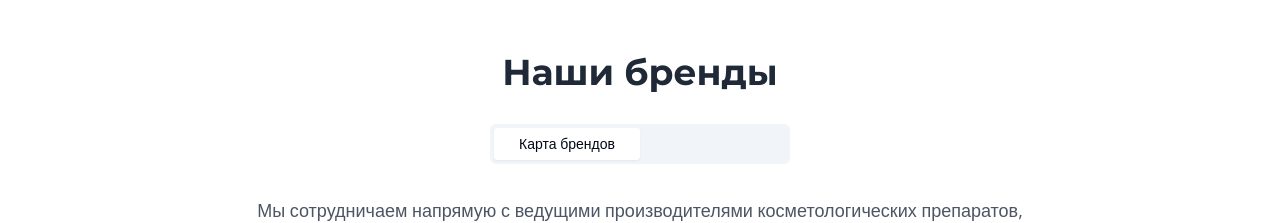
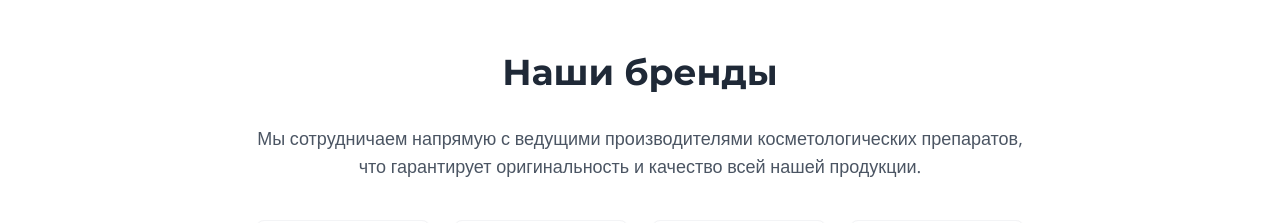
Before and after one commit to IlyaKurganov/forma-cosmetics-landing, a React (Vite) app: page / in a window 1280 px wide. Shown: the part 1220-1443 px from the top of the page. Built offline with nearby package versions, Linux system fonts and the light colour scheme.

Commit message:
Update BrandsSection.tsx

```diff
--- a/src/components/sections/BrandsSection.tsx
+++ b/src/components/sections/BrandsSection.tsx
@@ -20,9 +20,7 @@ const BrandsSection = () => {
           onValueChange={setActiveTab}
           className="w-full max-w-3xl mx-auto mb-10"
         >
-          <TabsList className="grid grid-cols-2 mb-8 mx-auto w-[300px]">
-            <TabsTrigger value="2d">Карта брендов</TabsTrigger>
-          </TabsList>
+
 
           <TabsContent value="2d">
             <BrandsMap />
```
